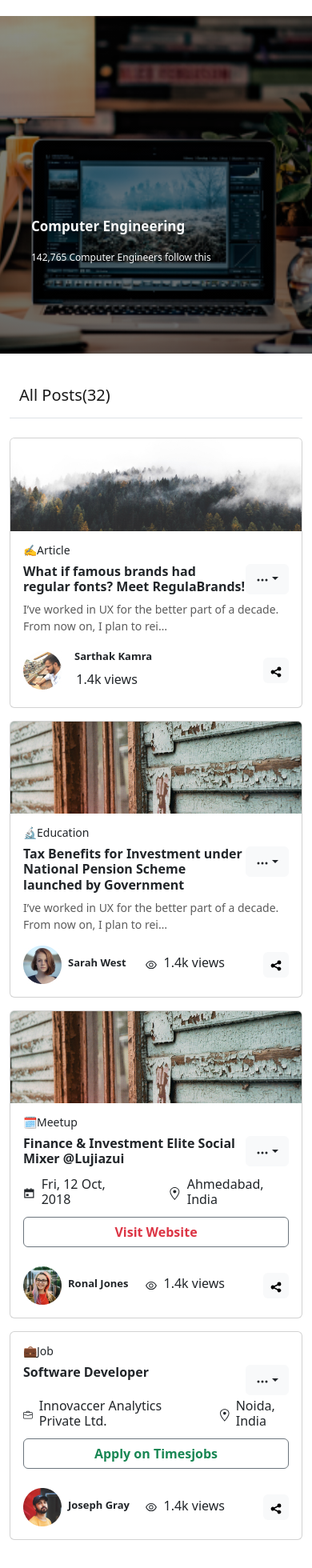
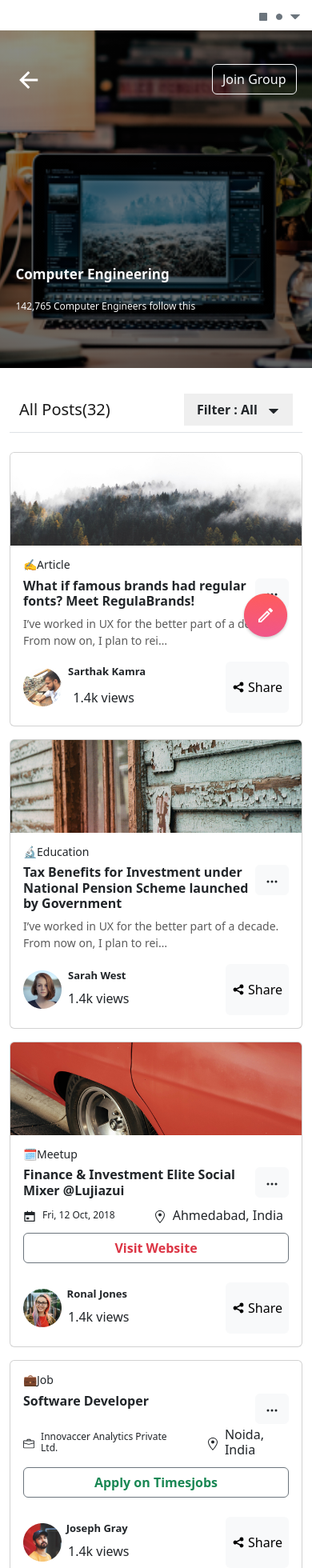
Before and after one commit to BubbleNowrin/Social-Group--Reactjs, a React (Create React App) app: page /home in a window 390 px wide. Shown: the top 1960 px of the page at 80% size. Built offline with nearby package versions, Linux system fonts and the light colour scheme.

Commit message:
responsive done

```diff
--- a/src/Components/Home/Banner/Banner.css
+++ b/src/Components/Home/Banner/Banner.css
@@ -33,6 +33,23 @@
     font-weight: 400;
 }
 
+.join-btn {
+    position: absolute;
+    top: 10%;
+    right: 5%;
+    font-size: 12px;
+    font-weight: 500;
+}
+
+.icon {
+    position: absolute;
+    top: 11%;
+    left: 5%;
+    color: white;
+    height: 32px;
+    width: 32px;
+}
+
 .title-font {
     font-size: 22px;
     font-weight: 600;
@@ -55,6 +72,18 @@
     font-weight: 600;
 }
 
+.date-font {
+    font-size: 17px;
+    font-weight: 500;
+}
+
+.circle {
+    position: fixed;
+    bottom: 5%;
+    right: 7%;
+    z-index: 1000;
+}
+
 @media only screen and (max-width: 768px) {
     .custom {
         background-image:
@@ -65,10 +94,14 @@
 
     .computer {
         font-size: 17px;
+        top: 70%;
+        left: 5%;
     }
 
     .engineer {
         font-size: 12px;
+        top: 80%;
+        left: 5%;
     }
 
     .title-font {
@@ -91,4 +124,9 @@
         font-size: 13px;
 
     }
+
+    .date-font {
+        font-size: 12px;
+
+    }
 }
--- a/src/Components/Home/Banner/Banner.js
+++ b/src/Components/Home/Banner/Banner.js
@@ -1,13 +1,16 @@
 import React from 'react';
 import banner from "../../../Assets/Rectangle 2.png"
 import './Banner.css';
+import { IoArrowBackSharp } from "react-icons/io5"
 
 
 const Banner = () => {
     return (
-        <div className='custom position-relative mt-1'>
+        <div className='custom position-relative'>
             <h2 className='text-light computer'>Computer Engineering</h2>
             <h2 className='text-light engineer'>142,765 Computer Engineers follow this</h2>
+            <IoArrowBackSharp className='icon d-lg-none' />
+            <button type="button" class="btn btn-outline-light join-btn d-lg-none">Join Group</button>
         </div>
     );
 };
--- a/src/Components/Home/Home.js
+++ b/src/Components/Home/Home.js
@@ -13,12 +13,31 @@ import PostHeader from './PostSection/PostSection/PostHeader/PostHeader';
 import PostCards from './PostSection/PostSection/Posts/PostCards';
 import SignUp from '../SignUp/SignUp';
 import SignIn from '../SignIn/SignIn';
+import { VscTriangleDown, VscCircleFilled } from 'react-icons/vsc';
+import { IoIosSquare } from 'react-icons/io';
 
 
 const Home = () => {
     return (
         <div>
-            <div className='d-flex justify-content-evenly' >
+            <div class=" d-md-none w-full d-flex justify-content-end align-items-center">
+                <button class="btn text-secondary text-right" type="button" data-bs-toggle="dropdown" aria-expanded="false">
+                    <IoIosSquare /><VscCircleFilled className='ms-1' /><VscTriangleDown className='ms-1' />
+                </button>
+                <ul class="dropdown-menu">
+                    <li>
+                        <button type="button" class="dropdown-item" data-bs-toggle="modal" data-bs-target="#staticBackdrop">
+                            Sign Up
+                        </button>
+                    </li>
+                    <li>
+                        <button type="button" class="dropdown-item" data-bs-toggle="modal" data-bs-target="#exampleModal">
+                            Sign In
+                        </button>
+                    </li>
+                </ul>
+            </div>
+            <div className='d-md-flex justify-content-evenly d-none' >
                 <Navbar expand="lg" >
                     <Container fluid>
                         <div className='me-5 d-none d-sm-none d-md-block'>
--- a/src/Components/Home/PostSection/PostSection/PostHeader/PostHeader.js
+++ b/src/Components/Home/PostSection/PostSection/PostHeader/PostHeader.js
@@ -2,6 +2,7 @@ import React from 'react';
 import { Link } from 'react-router-dom';
 import { AiOutlineCaretDown } from 'react-icons/ai';
 import { MdOutlineGroupAdd } from 'react-icons/md';
+import { VscTriangleDown } from 'react-icons/vsc';
 
 const PostHeader = () => {
     return (
@@ -9,6 +10,8 @@ const PostHeader = () => {
             <nav class="navbar navbar-expand-lg border-bottom">
                 <div class="container-fluid">
                     <Link class="navbar-brand" to="#">All Posts(32)</Link>
+                    <button type="button" class="px-3 py-2 btn-light border border-0 text-dark fw-bold d-lg-none">Filter : All <VscTriangleDown className='ms-2' /></button>
+
                     <button class="navbar-toggler d-none d-sm-none" type="button" data-bs-toggle="collapse" data-bs-target="#navbarText" aria-controls="navbarText" aria-expanded="false" aria-label="Toggle navigation">
                         <span class="navbar-toggler-icon"></span>
                     </button>
--- a/src/Components/Home/PostSection/PostSection/Posts/PostCards.js
+++ b/src/Components/Home/PostSection/PostSection/Posts/PostCards.js
@@ -19,19 +19,21 @@ import { FaPen } from 'react-icons/fa';
 import { BiLike } from 'react-icons/bi';
 import { Link } from 'react-router-dom';
 import "../../../Banner/Banner.css";
+import circle from "../../../../../Assets/Group 6.png"
 
 const PostCards = () => {
     return (
         <div className='container-md mt-4 d-md-flex'>
+            <img className='circle img-fluid d-md-none' src={circle} alt="" />
             <div className='me-5 w-100'>
                 <div class="card mb-3">
-                    <img src={card} class="card-img-top" alt="..." />
+                    <img src={card} class="card-img-top img-fluid" alt="..." />
                     <div class="card-body">
                         <h4 class="card-title caption-font">✍️<span>Article</span></h4>
                         <div className='d-flex justify-content-between'>
                             <h5 class="card-title title-font">What if famous brands had regular fonts? Meet RegulaBrands!</h5>
                             <div class="dropdown">
-                                <button class="btn btn-light text-dark dropdown-toggle" type="button" data-bs-toggle="dropdown" aria-expanded="false">
+                                <button class="btn btn-light text-dark " type="button" data-bs-toggle="dropdown" aria-expanded="false">
                                     <BsThreeDots className='text-dark' />
                                 </button>
                                 <ul class="dropdown-menu">
@@ -47,8 +49,8 @@ const PostCards = () => {
                                 <img src={writer} alt="" />
                                 <h2 className='writer-font ms-2 mt-1 d-none d-sm-none d-md-block justify-content-center align-items-center'>Sarthak Kamra</h2>
                                 <div className='d-flex flex-column align-items-center d-lg-none '>
-                                    <h2 className='writer-font mt-1 ms-3'>Sarthak Kamra</h2>
-                                    <h2 className='fs-6 mt-1'>1.4k views</h2>
+                                    <h2 className='writer-font mt-1 ms-2'>Sarthak Kamra</h2>
+                                    <h2 className='fs-6 mt-2'>1.4k views</h2>
                                 </div>
                             </div>
                             <div class="d-flex align-items-center">
@@ -56,19 +58,24 @@ const PostCards = () => {
                                     <AiOutlineEye />
                                     <h2 className='fs-6 ms-2 mt-1 me-5'>1.4k views</h2>
                                 </div>
-                                <button className='border border-0 px-2 py-1 btn-light btn'><HiShare /></button>
+                                <button className='border border-0 px-2 py-1 btn-light btn'>
+                                    <div className='d-flex align-items-center'>
+                                        <HiShare />
+                                        <p className='ms-1 mt-3 d-lg-none'>Share</p>
+                                    </div>
+                                </button>
                             </div>
                         </div>
                     </div>
                 </div>
                 <div class="card mb-3">
-                    <img src={card1} class="card-img-top" alt="..." />
+                    <img src={card1} class="card-img-top img-fluid" alt="..." />
                     <div class="card-body">
                         <h4 class="card-title caption-font">🔬️<span>Education</span></h4>
                         <div className='d-flex justify-content-between'>
                             <h5 class="card-title title-font">Tax Benefits for Investment under National Pension Scheme launched by Government</h5>
                             <div class="dropdown">
-                                <button class="btn btn-light text-dark dropdown-toggle" type="button" data-bs-toggle="dropdown" aria-expanded="false">
+                                <button class="btn btn-light text-dark " type="button" data-bs-toggle="dropdown" aria-expanded="false">
                                     <BsThreeDots className='text-dark' />
                                 </button>
                                 <ul class="dropdown-menu">
@@ -82,26 +89,35 @@ const PostCards = () => {
                         <div className='d-flex justify-content-between align-items-center'>
                             <div className='d-flex align-items-center '>
                                 <img src={writer1} alt="" />
-                                <h2 className='writer-font ms-2 mt-1'>Sarah West</h2>
+                                <h2 className='writer-font ms-2 mt-1 d-none d-sm-none d-md-block justify-content-center align-items-center'>Sarah West</h2>
+                                <div className='d-flex flex-column align-items-center d-lg-none '>
+                                    <h2 className='writer-font mt-1 ms-1'>Sarah West</h2>
+                                    <h2 className='fs-6 mt-1 ms-2'>1.4k views</h2>
+                                </div>
                             </div>
                             <div class="d-flex align-items-center">
-                                <div className='d-flex align-items-center'>
+                                <div className='d-flex align-items-center d-none d-sm-none d-md-flex'>
                                     <AiOutlineEye />
                                     <h2 className='fs-6 ms-2 mt-1 me-5'>1.4k views</h2>
                                 </div>
-                                <button className='border border-0 px-2 py-1 btn-light btn'><HiShare /></button>
+                                <button className='border border-0 px-2 py-1 btn-light btn'>
+                                    <div className='d-flex align-items-center'>
+                                        <HiShare />
+                                        <p className='ms-1 mt-3 d-lg-none'>Share</p>
+                                    </div>
+                                </button>
                             </div>
                         </div>
                     </div>
                 </div>
                 <div class="card mb-3">
-                    <img src={card1} class="card-img-top" alt="..." />
+                    <img src={card2} class="card-img-top img-fluid" alt="..." />
                     <div class="card-body">
                         <h4 class="card-title caption-font">🗓️<span>Meetup</span></h4>
                         <div className='d-flex justify-content-between'>
                             <h5 class="card-title title-font">Finance & Investment Elite Social Mixer @Lujiazui</h5>
                             <div class="dropdown">
-                                <button class="btn btn-light text-dark dropdown-toggle" type="button" data-bs-toggle="dropdown" aria-expanded="false">
+                                <button class="btn btn-light text-dark " type="button" data-bs-toggle="dropdown" aria-expanded="false">
                                     <BsThreeDots className='text-dark' />
                                 </button>
                                 <ul class="dropdown-menu">
@@ -114,7 +130,7 @@ const PostCards = () => {
                         <div className='d-flex'>
                             <div className='d-flex align-items-center'>
                                 <RiCalendarEventFill />
-                                <h2 className='fs-6 ms-2 mt-1'>Fri, 12 Oct, 2018</h2>
+                                <h2 className='date-font ms-2 mt-1'>Fri, 12 Oct, 2018</h2>
                             </div>
                             <div className='d-flex align-items-center ms-5'>
                                 <GoLocation />
@@ -125,14 +141,23 @@ const PostCards = () => {
                         <div className='d-flex justify-content-between align-items-center'>
                             <div className='d-flex align-items-center '>
                                 <img src={writer2} alt="" />
-                                <h2 className='writer-font ms-2 mt-1'>Ronal Jones</h2>
+                                <h2 className='writer-font ms-2 mt-1 d-none d-sm-none d-md-block justify-content-center align-items-center'>Ronal Jones</h2>
+                                <div className='d-flex flex-column align-items-center d-lg-none '>
+                                    <h2 className='writer-font mt-1 ms-1'>Ronal Jones</h2>
+                                    <h2 className='fs-6 mt-1 ms-2'>1.4k views</h2>
+                                </div>
                             </div>
                             <div class="d-flex align-items-center">
-                                <div className='d-flex align-items-center'>
+                                <div className='d-flex align-items-center d-none d-sm-none d-md-flex'>
                                     <AiOutlineEye />
                                     <h2 className='fs-6 ms-2 mt-1 me-5'>1.4k views</h2>
                                 </div>
-                                <button className='border border-0 px-2 py-1 btn-light btn'><HiShare /></button>
+                                <button className='border border-0 px-2 py-1 btn-light btn'>
+                                    <div className='d-flex align-items-center'>
+                                        <HiShare />
+                                        <p className='ms-1 mt-3 d-lg-none'>Share</p>
+                                    </div>
+                                </button>
                             </div>
                         </div>
                     </div>
@@ -143,7 +168,7 @@ const PostCards = () => {
                         <div className='d-flex justify-content-between'>
                             <h5 class="card-title title-font">Software Developer</h5>
                             <div class="dropdown">
-                                <button class="btn btn-light text-dark dropdown-toggle" type="button" data-bs-toggle="dropdown" aria-expanded="false">
+                                <button class="btn btn-light text-dark " type="button" data-bs-toggle="dropdown" aria-expanded="false">
                                     <BsThreeDots className='text-dark' />
                                 </button>
                                 <ul class="dropdown-menu">
@@ -156,7 +181,7 @@ const PostCards = () => {
                         <div className='d-flex'>
                             <div className='d-flex align-items-center'>
                                 <BsBriefcase />
-                                <h2 className='fs-6 ms-2 mt-1'>Innovaccer Analytics Private Ltd.</h2>
+                                <h2 className='date-font ms-2 mt-1'>Innovaccer Analytics Private Ltd.</h2>
                             </div>
                             <div className='d-flex align-items-center ms-5'>
                                 <GoLocation />
@@ -167,14 +192,23 @@ const PostCards = () => {
                         <div className='d-flex justify-content-between align-items-center'>
                             <div className='d-flex align-items-center '>
                                 <img src={writer3} alt="" />
-                                <h2 className='writer-font ms-2 mt-1'>Joseph Gray</h2>
+                                <h2 className='writer-font ms-2 mt-1 d-none d-sm-none d-md-block justify-content-center align-items-center'>Joseph Gray</h2>
+                                <div className='d-flex flex-column align-items-center d-lg-none '>
+                                    <h2 className='writer-font mt-1 ms-1'>Joseph Gray</h2>
+                                    <h2 className='fs-6 mt-1 ms-2'>1.4k views</h2>
+                                </div>
                             </div>
                             <div class="d-flex align-items-center">
-                                <div className='d-flex align-items-center'>
+                                <div className='d-flex align-items-center d-none d-sm-none d-md-flex'>
                                     <AiOutlineEye />
                                     <h2 className='fs-6 ms-2 mt-1 me-5'>1.4k views</h2>
                                 </div>
-                                <button className='border border-0 px-2 py-1 btn-light btn'><HiShare /></button>
+                                <button className='border border-0 px-2 py-1 btn-light btn'>
+                                    <div className='d-flex align-items-center'>
+                                        <HiShare />
+                                        <p className='ms-1 mt-3 d-lg-none'>Share</p>
+                                    </div>
+                                </button>
                             </div>
                         </div>
                     </div>
```
Also changed, not shown: src/Assets/Circle.svg (added), src/Assets/Group 6.png (added).
